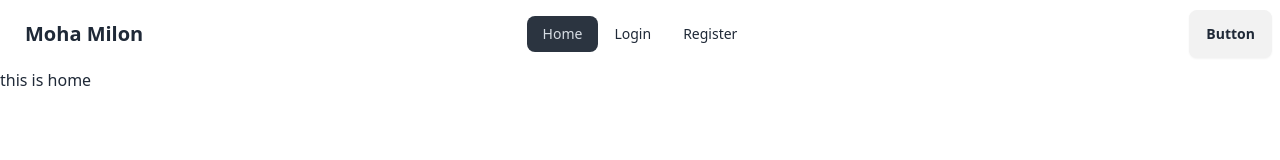
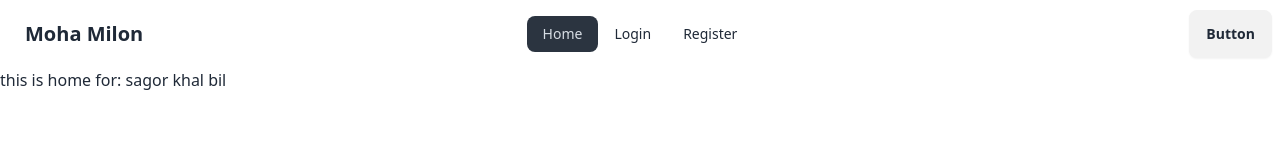
Before and after one commit to salman-ibne-shofi/auth-moha-milon, a React (Vite) app: page / in a window 1280 px wide. Shown: the top 160 px of the page. Built offline with nearby package versions, Linux system fonts and the light colour scheme.

Commit message:
create user context for shared authentication

```diff
--- a/package.json
+++ b/package.json
@@ -12,6 +12,7 @@
   "dependencies": {
     "localforage": "^1.10.0",
     "match-sorter": "^6.3.4",
+    "prop-types": "^15.8.1",
     "react": "^18.3.1",
     "react-dom": "^18.3.1",
     "react-router-dom": "^6.26.2",
--- a/src/components/Home.jsx
+++ b/src/components/Home.jsx
@@ -1,7 +1,13 @@
+import { useContext } from "react";
+import { AuthContext } from "../provider/AuthProvider";
+
 const Home = () => {
+	const authInfo = useContext(AuthContext);
+	console.log(authInfo);
+
 	return (
 		<div>
-			<h2>this is home</h2>
+			<h2>this is home for: {authInfo.name}</h2>
 		</div>
 	);
 };
--- a/src/main.jsx
+++ b/src/main.jsx
@@ -7,6 +7,7 @@ import Root from "./components/Root";
 import Home from "./components/Home";
 import Login from "./components/Login";
 import Register from "./components/register";
+import AuthProvider from "./provider/AuthProvider";
 
 const router = createBrowserRouter([
 	{
@@ -31,6 +32,8 @@ const router = createBrowserRouter([
 
 createRoot(document.getElementById("root")).render(
 	<StrictMode>
-		<RouterProvider router={router} />
+		<AuthProvider>
+			<RouterProvider router={router} />
+		</AuthProvider>
 	</StrictMode>
 );
--- /dev/null
+++ b/src/provider/AuthProvider.jsx
@@ -0,0 +1,26 @@
+import { createContext } from "react";
+import PropTypes from "prop-types";
+
+export const AuthContext = createContext(null);
+
+const AuthProvider = ({ children }) => {
+	const authInfo = { name: "sagor khal bil" };
+
+	return (
+		<AuthContext.Provider value={authInfo}>{children}</AuthContext.Provider>
+	);
+};
+
+export default AuthProvider;
+
+AuthProvider.PropTypes = {
+	children: PropTypes.node,
+};
+
+/***
+ * 1. create context and export it
+ * 2. set provier with value
+ * 3. use the auth provider in the main.jsx file
+ * 4. access children in the AuthProvider component as children and use it in the middle of the provider
+ *
+ * ***/
```
Also changed, not shown: 1 other file (tests, documents, lock files or other folders).
